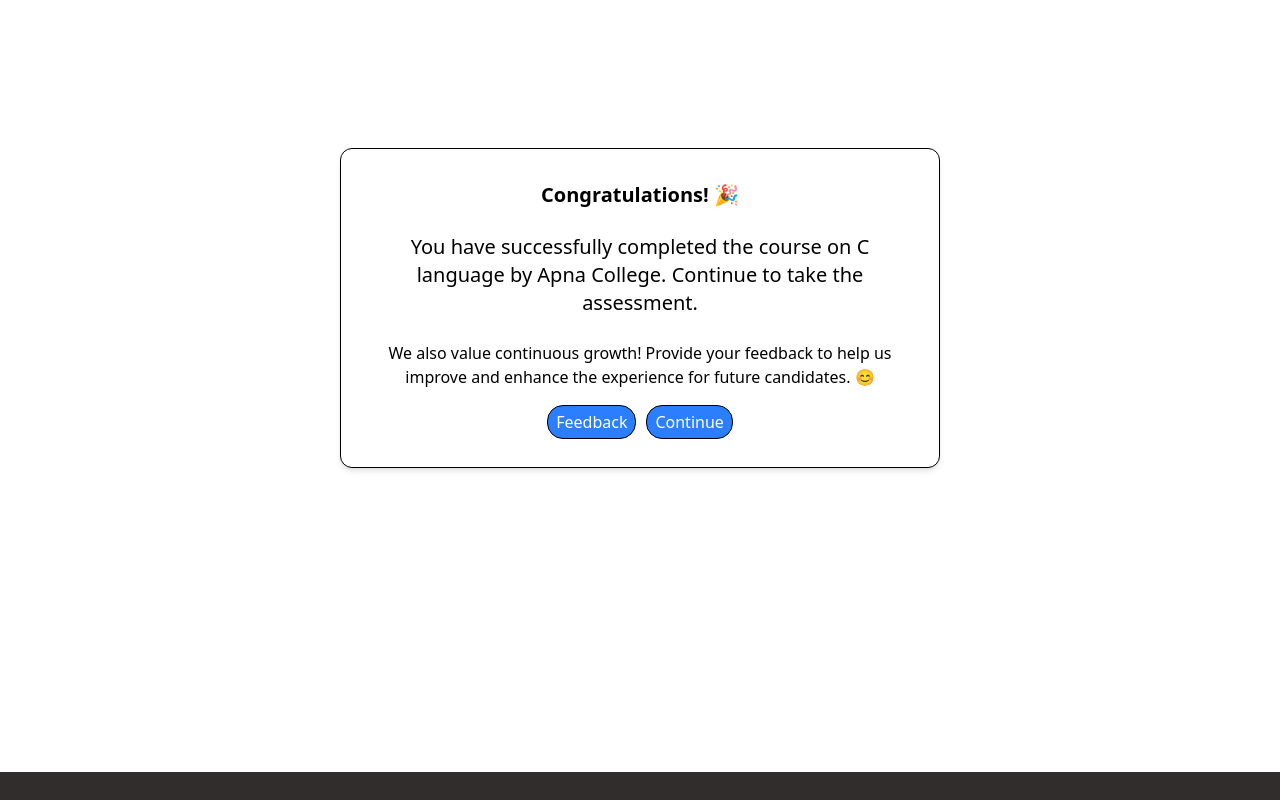
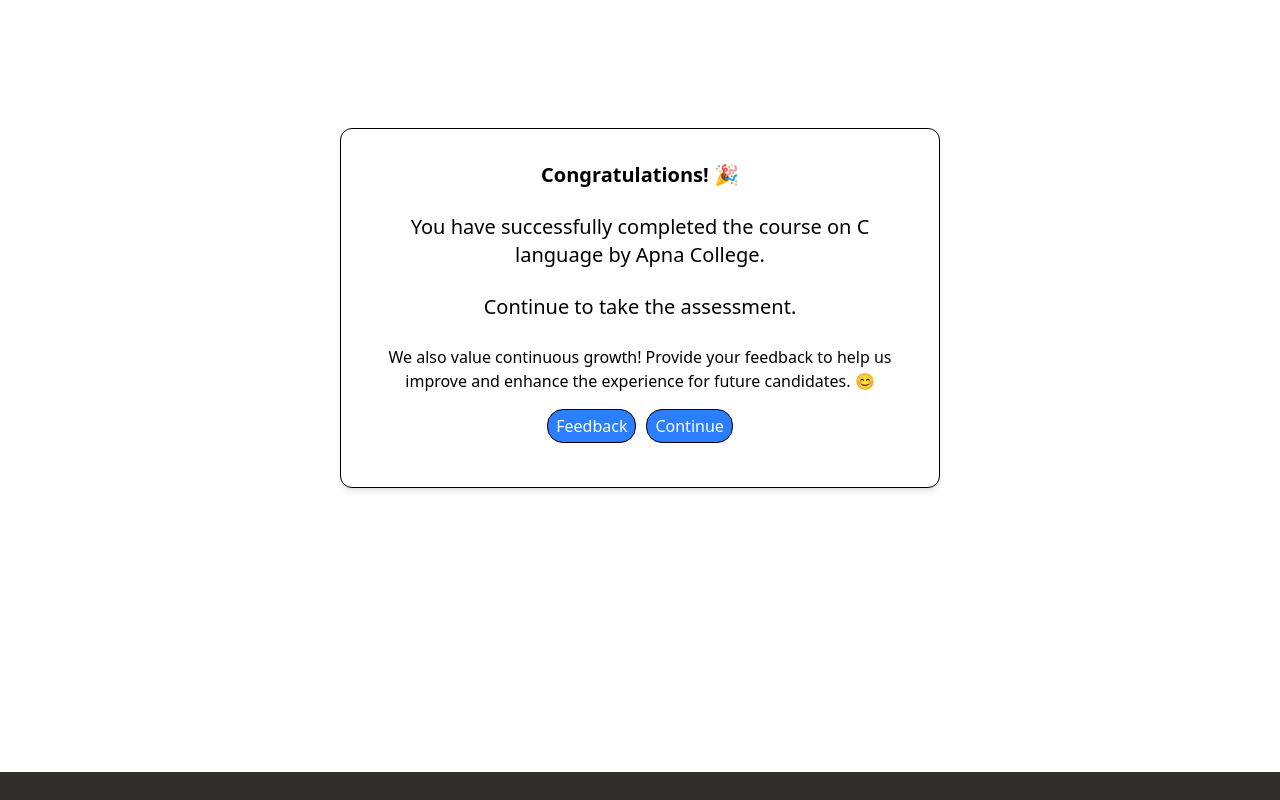
Before and after one commit to suwaibha/nofee-react, a React (Vite) app in the folder my-react-app/: page / in a window 1280 px wide. Shown: the part 4740-5540 px from the top of the page. Built offline with nearby package versions, Linux system fonts and the light colour scheme.

Commit message:
Update aftercource.jsx

```diff
--- a/my-react-app/src/aftercource.jsx
+++ b/my-react-app/src/aftercource.jsx
@@ -1,12 +1,15 @@
 const Aftercource = () => {
     return(
         <div className="min-h-screen flex items-center justify-center bg-white">
-            <div className="bg-white p-8 rounded-xl shadow-md w-full max-w-150 border-1 h-80">
+            <div className="bg-white p-8 rounded-xl shadow-md w-full max-w-150 border-1 h-90">
                 <p className="text-xl font-bold text-center mb-6">
                  <h1>Congratulations! 🎉 </h1>
                 </p>
                 <p className="text-xl font-normal text-center mb-6">
                 You have successfully completed the course on C language by Apna College.
+                </p>
+
+                <p className="text-xl font-normal mb-6 text-center">
                 Continue to take the assessment.
                 </p>
                 <div className="items-center text-center">
```
